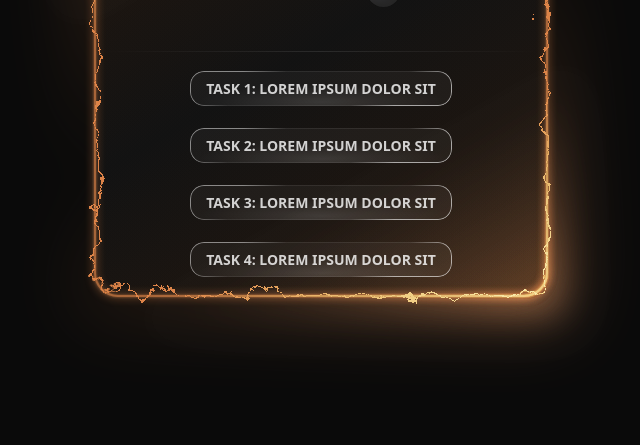
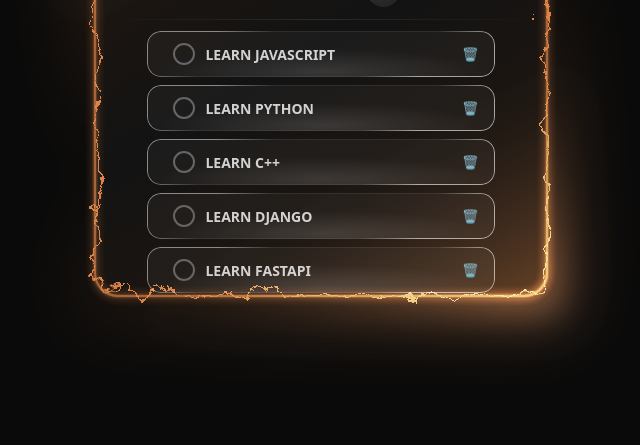
Before and after one commit to neo-0706/taskflow, a plain HTML site: page index.html in a window 1280 px wide. Shown: the part 355-800 px from the top of the page, without its empty margins (319-959 px from the left). Drawn offline with Linux system fonts and the light colour scheme; a script that the page names is missing.

Commit message:
feat: Add a delete task button and do it and add the js code to delete the task

```diff
--- /dev/null
+++ b/app.js
@@ -0,0 +1,13 @@
+// const checkBtn = document.querySelector('.check-btn');
+
+// checkBtn.addEventListener("click", () => {
+//     task.classList.toggle("completed");
+// });
+
+const deleteBtn = document.querySelectorAll('.delete-btn');
+
+deleteBtn.forEach(button => {
+    button.addEventListener('click', () => {
+        button.parentElement.remove();
+    })
+})
--- a/index.html
+++ b/index.html
@@ -105,15 +105,55 @@
                 <hr class="divider" />
 
                 <div class="content-bottom ">
-                    <p class="scrollbar-glass" style="margin: 7px 0;">task 1: Lorem ipsum dolor sit</p>
-                    <p class="scrollbar-glass" style="margin: 7px 0;">task 2: Lorem ipsum dolor sit</p>
-                    <p class="scrollbar-glass" style="margin: 7px 0;">task 3: Lorem ipsum dolor sit</p>
-                    <p class="scrollbar-glass" style="margin: 7px 0;">task 4: Lorem ipsum dolor sit</p>
-                    <p class="scrollbar-glass" style="margin: 7px 0;">task 4: Lorem ipsum dolor sit</p>
-                    <p class="scrollbar-glass" style="margin: 7px 0;">task 4: Lorem ipsum dolor sit</p>
-                    <p class="scrollbar-glass" style="margin: 7px 0;">task 4: Lorem ipsum dolor sit</p>
-                    <p class="scrollbar-glass" style="margin: 7px 0;">task 4: Lorem ipsum dolor sit</p>
-                    <p class="scrollbar-glass" style="margin: 7px 0;">task 4: Lorem ipsum dolor sit</p>
+                    <li class="scrollbar-glass">
+                        <div class="task-box">
+                            <button class="check-btn"></button>
+                            <span class="task-text">Learn JavaScript</span>
+                        </div>
+                        <button class="delete-btn">🗑️</button>
+                    </li>
+                   <li class="scrollbar-glass">
+                        <div class="task-box">
+                            <button class="check-btn"></button>
+                            <span class="task-text">Learn python</span>
+                        </div>
+                        <button class="delete-btn">🗑️</button>
+                    </li>
+                    <li class="scrollbar-glass">
+                        <div class="task-box">
+                            <button class="check-btn"></button>
+                            <span class="task-text">Learn c++</span>
+                        </div>
+                        <button class="delete-btn">🗑️</button>
+                    </li>
+                    <li class="scrollbar-glass">
+                        <div class="task-box">
+                            <button class="check-btn"></button>
+                            <span class="task-text">Learn django</span>
+                        </div>
+                        <button class="delete-btn">🗑️</button>
+                    </li>
+                    <li class="scrollbar-glass">
+                        <div class="task-box">
+                            <button class="check-btn"></button>
+                            <span class="task-text">Learn fastAPI</span>
+                        </div>
+                        <button class="delete-btn">🗑️</button>
+                    </li>
+                    <li class="scrollbar-glass">
+                        <div class="task-box">
+                            <button class="check-btn"></button>
+                            <span class="task-text">Learn DB</span>
+                        </div>
+                        <button class="delete-btn">🗑️</button>
+                    </li>
+                    <li class="scrollbar-glass">
+                        <div class="task-box">
+                            <button class="check-btn"></button>
+                            <span class="task-text">Learn rust</span>
+                        </div>
+                        <button class="delete-btn">🗑️</button>
+                    </li>
                 </div>
             </div>
         </div>
--- a/style.css
+++ b/style.css
@@ -6,7 +6,7 @@
     --electric-light-color: oklch(from var(--electric-border-color) l c h);
     --gradient-color: oklch(from var(--electric-border-color) 0.3 calc(c / 2) h / 0.4);
     --color-neutral-900: oklch(0.185 0 0);
-/* scrollbar variables */
+    /* scrollbar variables */
     --scroll-width: 4px;
     --scroll-radius: 999px;
     --clr-scroll-track: rgba(255, 255, 255, 0.03);
@@ -15,6 +15,7 @@
     --clr-scroll-thumb-active: rgba(124, 110, 248, 0.75);
     --clr-border: rgba(255, 255, 255, 0.06);
     --clr-border-accent: rgba(124, 110, 248, 0.3);
+    --task-list-height: 400px;
 }
 
 * {
@@ -189,7 +190,7 @@
     flex-direction: column;
     padding: 48px;
     padding-bottom: 16px;
-    height: 100%;
+    height: 60%;
 }
 
 .content-bottom {
@@ -208,11 +209,13 @@
             rgba(255, 255, 255, 0) 100%),
         rgba(255, 255, 255, 0.04);
     position: relative;
+    display: flex;
+    justify-content: space-between;
     transition: background 0.3s ease;
     border-radius: 14px;
-    width: fit-content;
+    width: 80%;
     height: fit-content;
-    padding: 8px 16px;
+    padding: 12px 16px;
     text-transform: uppercase;
     font-weight: bold;
     font-size: 14px;
@@ -473,3 +476,38 @@
 .content-bottom::-webkit-scrollbar-corner {
     background: transparent;
 }
+
+.check-btn {
+    width: 22px;
+    height: 22px;
+    border: 2px solid #666;
+    border-radius: 50%;
+    background: transparent;
+    cursor: pointer;
+}
+
+.task.completed .check-btn {
+    background: #4CAF50;
+    border-color: #4CAF50;
+}
+
+.task.completed .task-text {
+    text-decoration: line-through;
+    color: gray;
+}
+
+.task-box {
+    display: flex;
+    align-items: center;
+}
+
+.delete-btn {
+    background: transparent;
+    border: none;
+    cursor: pointer;
+    padding: 0;
+}
+
+.check-btn {
+    margin: 0 10px;
+}
```
